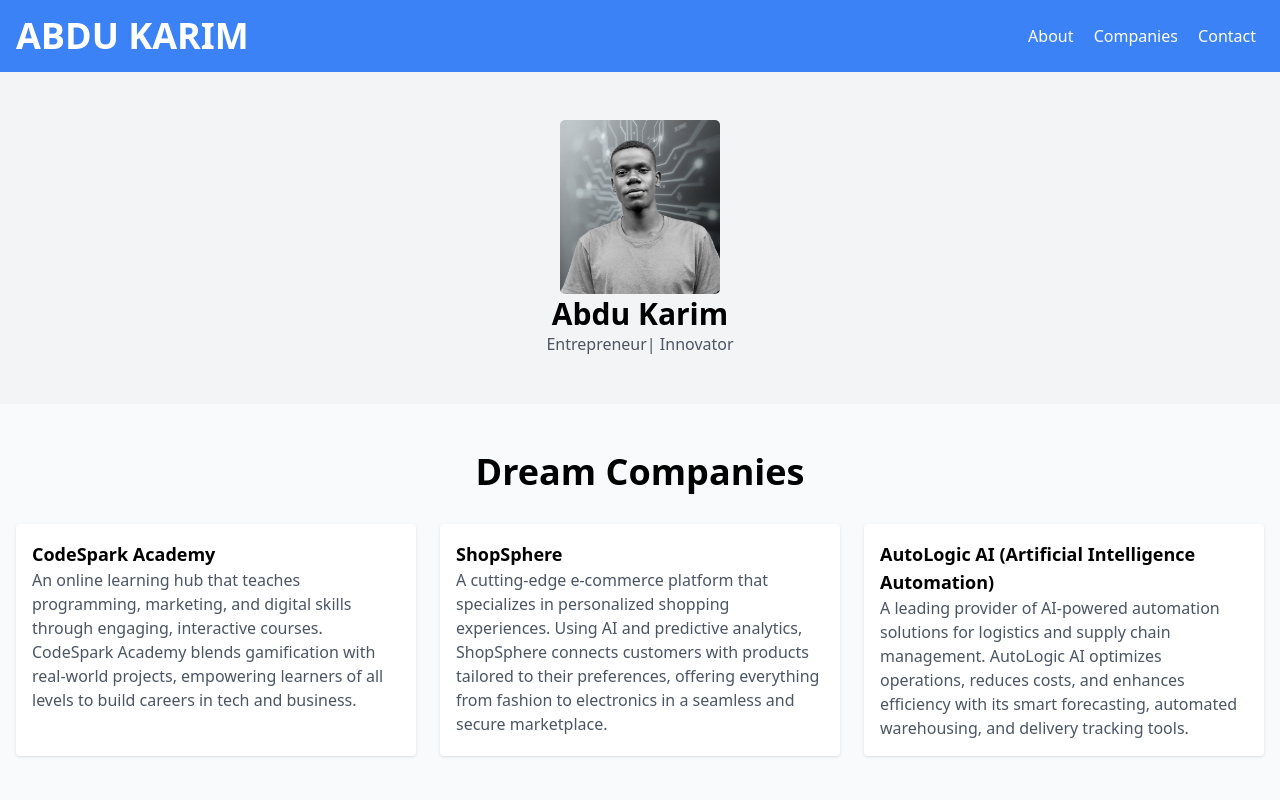
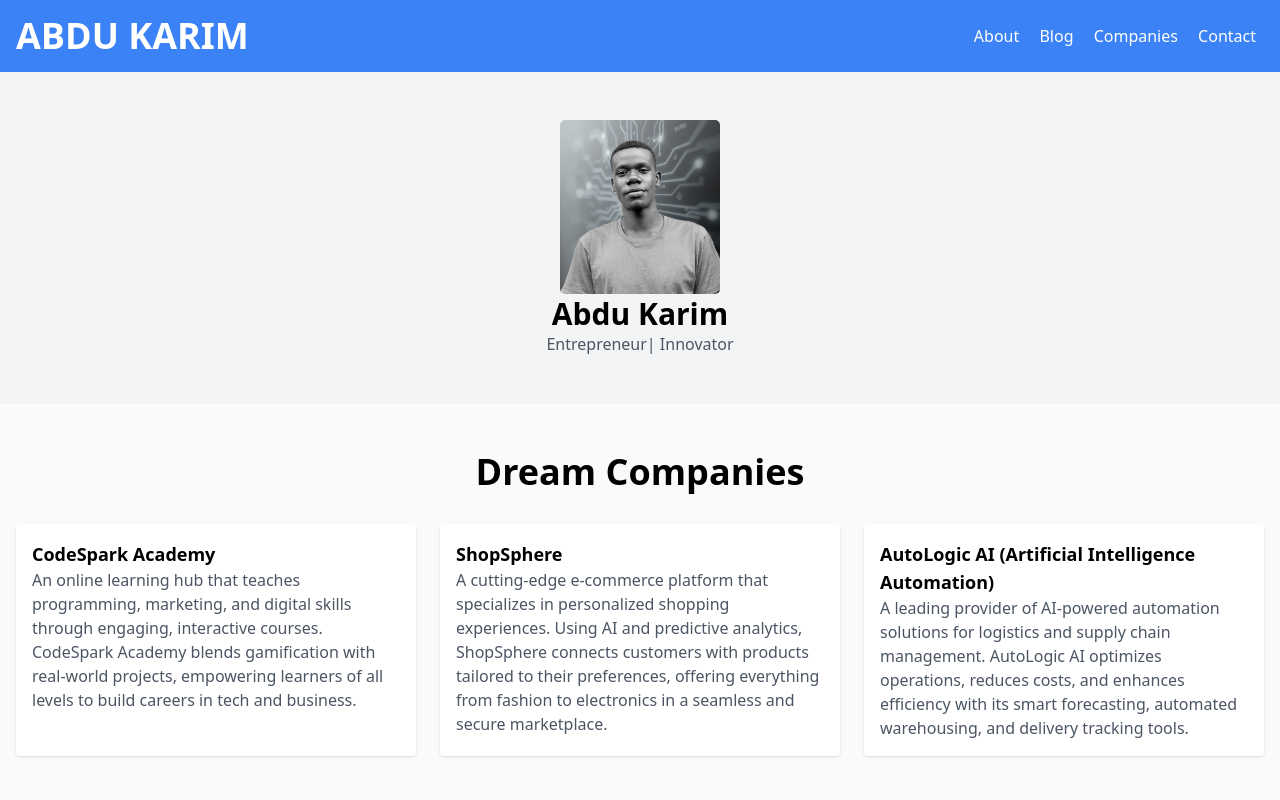
Before and after one commit to kareembz-dev/kareembz-dev.github.io, a plain HTML site: page index.html in a window 1280 px wide. Shown: the top 800 px of the page. Drawn offline with nearby package versions, Linux system fonts and the light colour scheme.

Commit message:
index.html

```diff
--- a/index.html
+++ b/index.html
@@ -14,6 +14,7 @@
             <h1 class="text-3xl md:text-4xl font-bold">ABDU KARIM</h1>
             <nav style="transition: 0.5s ease-in-out;">
                 <a href="#about" class="text-sm md:text-base mx-2 hover:underline">About</a>
+                <a href="#about" class="text-sm md:text-base mx-2 hover:underline">Blog</a>
                 <a href="#companies" class="text-sm md:text-base mx-2 hover:underline">Companies</a>
                 <a href="mailto:kareembz-dev.github.kindly706@passinbox.com" class="text-sm md:text-base mx-2 hover:underline">Contact</a>
             </nav>
```
